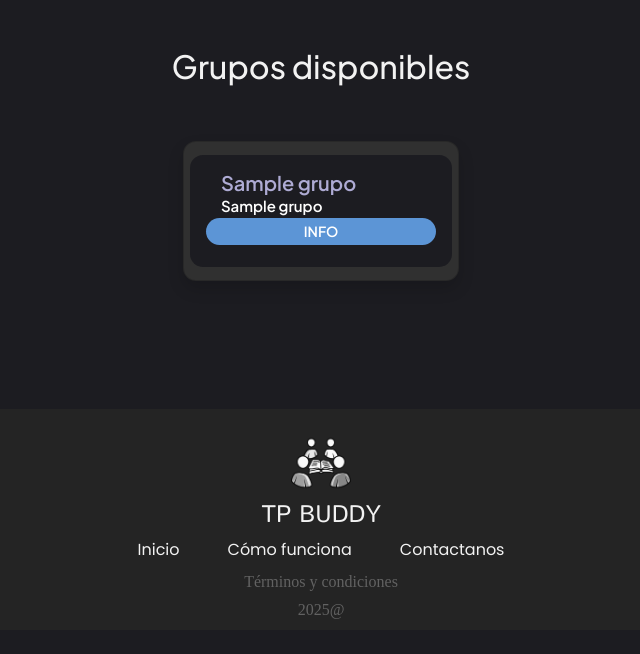
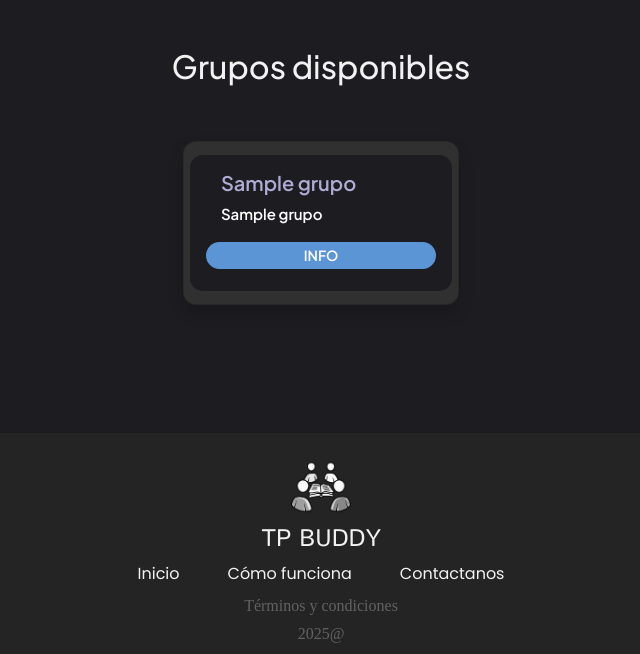
Before and after one commit to micayaque/fiuba-IDS-tp-Flask, a Flask app: page /grupos in a window 1280 px wide. Shown: the part 310-964 px from the top of the page, without its empty margins (319-959 px from the left). Before the commit the page ends 929 px from the top, so only its background shows below. Run offline with Flask 3, Linux system fonts and the light colour scheme; a database or web service that is not in the repository returns one stand-in record (values such as "Sample title"); data that the repository does not hold is empty; some libraries are stand-ins or nearby versions; some web fonts are replaced.

Commit message:
Agrego cambios de diseño a los grupos y compañeros sin

```diff
--- a/FrontEnd/templates/compañerxs_sin_grupo.html
+++ b/FrontEnd/templates/compañerxs_sin_grupo.html
@@ -81,7 +81,7 @@
         {% endif %}
         <div class="row justify-content-center">
             {% for compañerx in data['companierxs'] %}
-                <div class="carta carta-companierx col-12 col-md-6 col-lg-4" data-horarios='{{ compañerx.horarios}}'>
+                <div class="modal-dialog modal-dialog-centered carta carta-companierx col-12 col-md-6 col-lg-4" data-horarios='{{ compañerx.horarios}}'>
                     <div id="compañerx_sin_grupo" class="card">
                         <div class="card-body">
                             <div id="contenedor_compañerx_sin_grupo_nombre">
--- a/FrontEnd/templates/grupos.html
+++ b/FrontEnd/templates/grupos.html
@@ -74,8 +74,8 @@
       <div class="justify-content-center col-12 col-md-6 col-lg-4 grupo-carta" data-horarios='{{ grupo.horarios | tojson | safe }}'>
         <div class="carta card h-100 shadow">
           <div class="card-body d-flex flex-column justify-content-between grupo_info">
-            <div>
-              <h3 class="nombre_del_grupo card-title">{{ grupo.nombre }}</h3>
+            <div class="pb-3">
+              <h3 class="nombre_del_grupo card-title pb-2">{{ grupo.nombre }}</h3>
               <p class="cantidad_integrantes card-text"> {{ grupo.nombre_materia }} </p>
             </div>
 
--- a/FrontEnd/templates/grupos_por_materia.html
+++ b/FrontEnd/templates/grupos_por_materia.html
@@ -82,8 +82,8 @@
       <div class="justify-content-center col-12 col-md-6 col-lg-4 grupo-carta" data-horarios='{{ grupo.horarios }}'>
         <div class="carta card h-100 shadow">
           <div class="card-body d-flex flex-column justify-content-between grupo_info">
-            <div>
-              <h3 class="nombre_del_grupo card-title">{{ grupo.nombre }}</h3>
+            <div class="pb-3">
+              <h3 class="nombre_del_grupo card-title pb-2">{{ grupo.nombre }}</h3>
               <p class="cantidad_integrantes card-text"> N° integrantes: {{ grupo.cantidad_integrantes }} </p>
             </div>
 
```
